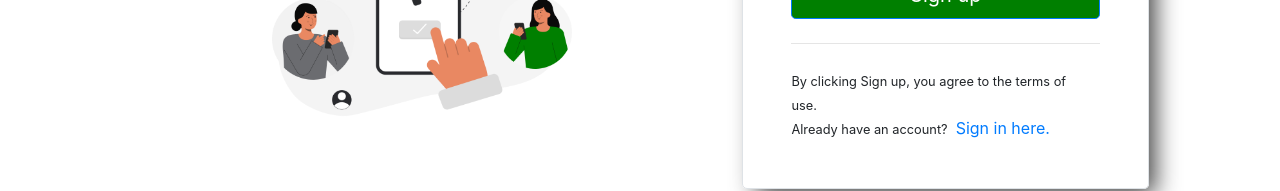
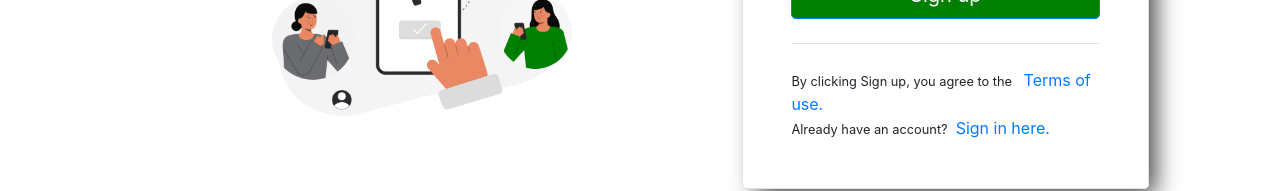
Before and after one commit to MaxSlouka/Foxhub, an Angular app in the folder frontend/: page /register in a window 1280 px wide. Shown: the part 651-842 px from the top of the page. Built offline with nearby package versions, Linux system fonts and the light colour scheme.

Commit message:
Update register.component.html

```diff
--- a/frontend/src/app/components/register/register.component.html
+++ b/frontend/src/app/components/register/register.component.html
@@ -103,7 +103,8 @@
         <!-- appendix text -->
 
         <hr class="my-4">
-        <small class="text-body-secondary">By clicking Sign up, you agree to the terms of use.</small>
+        <small class="text-body-secondary">By clicking Sign up, you agree to the </small><span><a href="#"
+          class="link-primary link-offset-2 link-underline-opacity-25 link-underline-opacity-100-hover">Terms of use.</a></span>
         <br>
         <small class="text-body-secondary">Already have an account?</small> <span><a href="./login"
             class="link-primary link-offset-2 link-underline-opacity-25 link-underline-opacity-100-hover">Sign in
```
